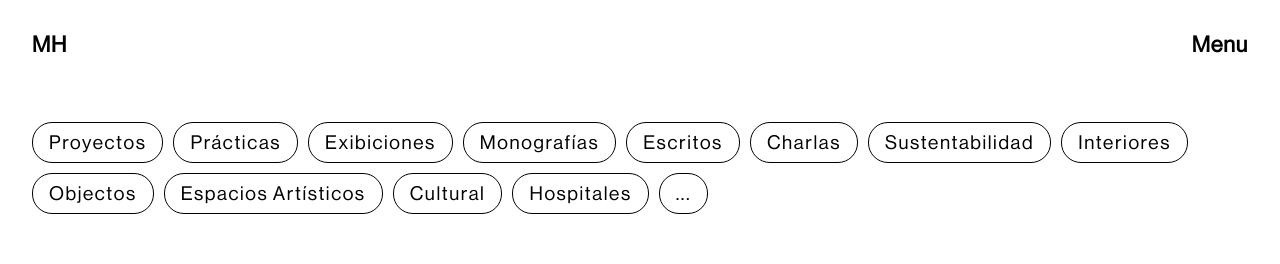
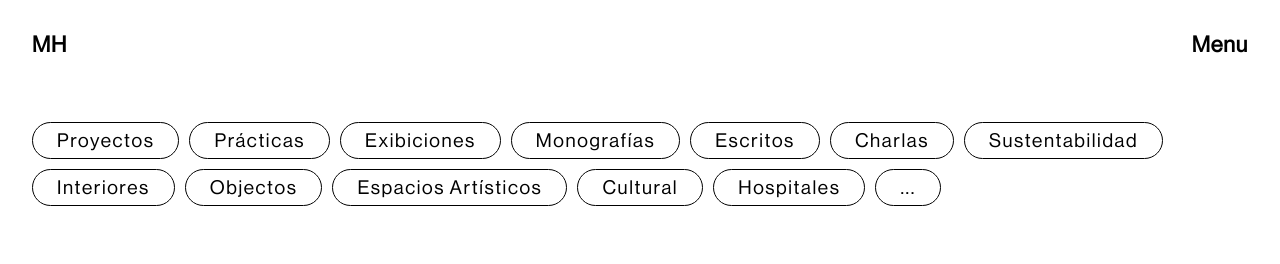
Before and after one commit to federicohermo/malena-hermo, a React (Create React App) app: page / in a window 1280 px wide. Shown: the top 264 px of the page. Built offline with nearby package versions, Linux system fonts and the light colour scheme.

Commit message:
text and navigation

```diff
--- a/src/styles/Navigation.css
+++ b/src/styles/Navigation.css
@@ -9,7 +9,7 @@
 }
 
 .nav-button {
-    padding: 0.5rem 1rem;
+    padding: 0.375rem 1.5rem;
     border: 1px solid black;
     background-color: transparent;
     cursor: pointer;
--- a/src/styles/styles.css
+++ b/src/styles/styles.css
@@ -16,8 +16,6 @@
     /* -----Fuentes---- */
     --neue-haas-roman: "Neue-Haas-Roman", sans-serif;
     --neue-haas-bold: "Neue-Haas-Bold", sans-serif;
-    --afacad: "Afacad", sans-serif;
-    --quicksand: "Quicksand", sans-serif;
 
     /*------Tamaño de Fuentes----*/
     --xs-font-size: 1rem;
```
Also changed, not shown: 1 other file (tests, documents, lock files or other folders).
